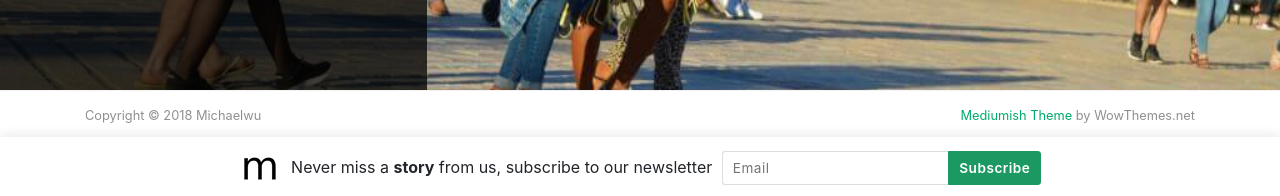
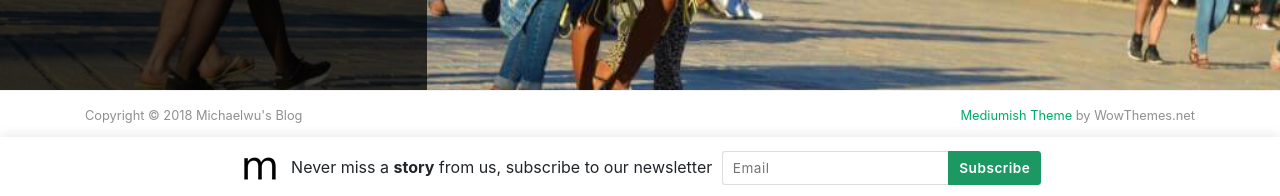
Before and after one commit to michaelwu1749/michaelwu1749.github.io, a Jekyll site: the page built from index.html, in a window 1280 px wide and 900 px high, scrolled down 1441 px. Shown: the part 701-897 px from the top of the window. Built offline with Jekyll 4.4.1, drawn with Linux system fonts in a browser that asks for light colours; nearby versions of some CDN libraries; the list of posts is cut into pages by our own code; comment, search, counter and statistics services are not loaded; part of the change alters nothing that is shown; some of the changed text lies outside the part shown.

Commit message:
Update _config.yml

```diff
--- a/_config.yml
+++ b/_config.yml
@@ -1,6 +1,6 @@
 # Site
-name: "Michaelwu"
-description: "note"
+name: "Michaelwu's Blog"
+description: "日常瑣事和技術筆記"
 meta_description: "Computer Science && life talk."
 logo: 'assets/images/logo.png'
 favicon: 'assets/images/logo.png'
```
